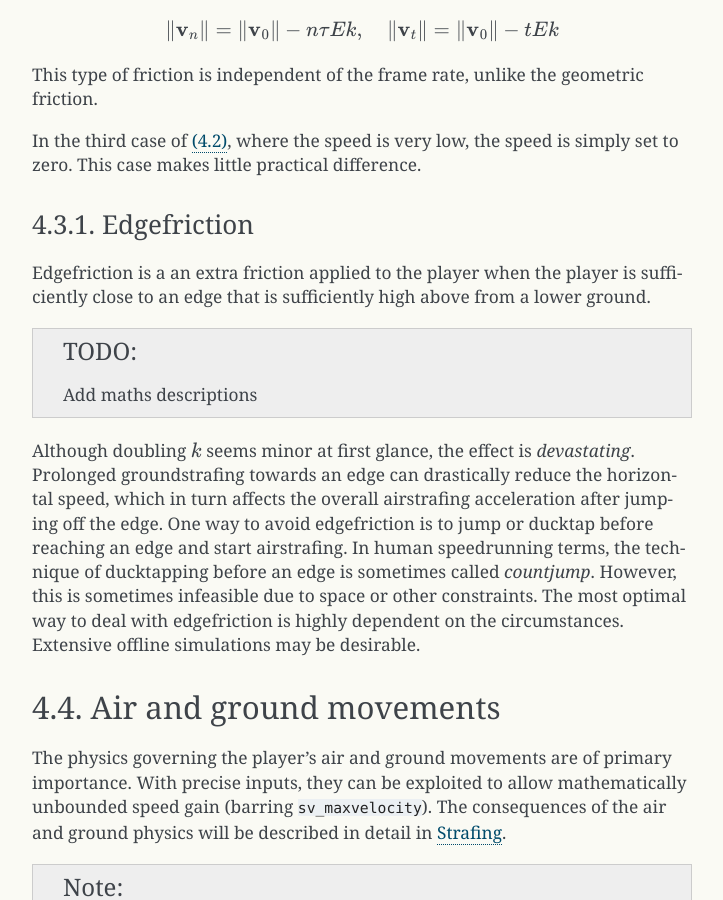
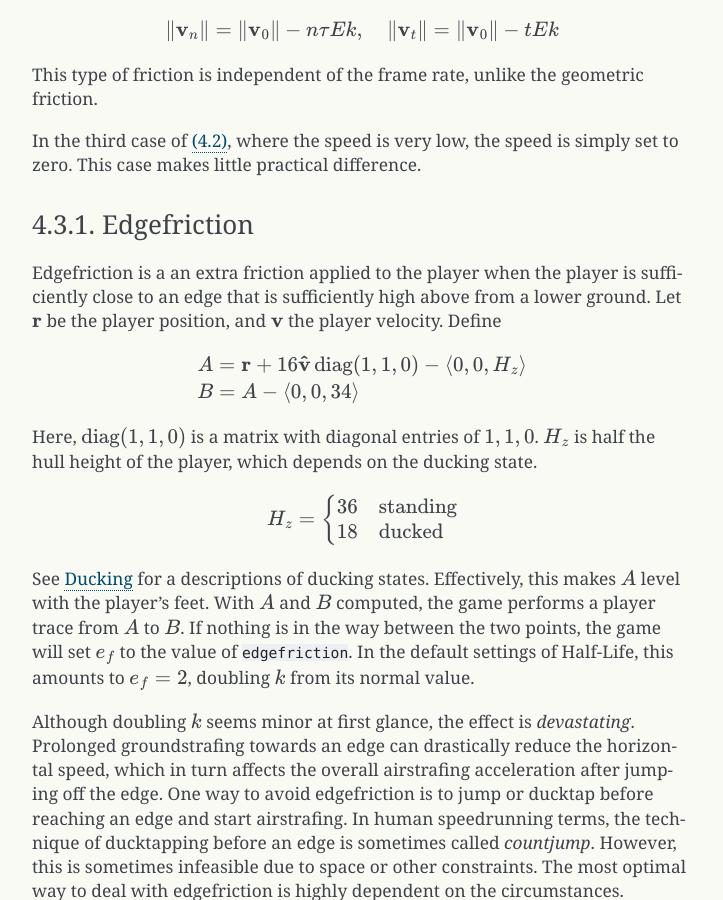
Before and after one commit to Matherunner/hldoc, a Sphinx documentation site: the page built from source/movement.rst, in a window 1280 px wide and 900 px high, scrolled down 3359 px. Shown: the whole window, without its empty margins (388-1111 px from the left). Built offline with Sphinx 7.4.7, drawn with Linux system fonts in a browser that asks for light colours; formulas are drawn with MathJax 3.

Commit message:
Add maths descriptions for edgefriction

```diff
--- a/source/movement.rst
+++ b/source/movement.rst
@@ -111,11 +111,23 @@ In the third case of :eq:`general friction`, where the speed is very low, the sp
 Edgefriction
 ~~~~~~~~~~~~
 
-Edgefriction is a an extra friction applied to the player when the player is sufficiently close to an edge that is sufficiently high above from a lower ground.
+Edgefriction is a an extra friction applied to the player when the player is sufficiently close to an edge that is sufficiently high above from a lower ground. Let :math:`\mathbf{r}` be the player position, and :math:`\mathbf{v}` the player velocity. Define
 
-.. admonition:: TODO
+.. math::
+   \begin{aligned}
+   A &= \mathbf{r} + 16 \mathbf{\hat{v}} \operatorname{diag}(1,1,0) - \langle 0,0,H_z\rangle \\
+   B &= A - \langle 0,0,34\rangle
+   \end{aligned}
 
-   Add maths descriptions
+Here, :math:`\operatorname{diag}(1,1,0)` is a matrix with diagonal entries of :math:`1, 1, 0`. :math:`H_z` is half the hull height of the player, which depends on the ducking state.
+
+.. math:: H_z =
+   \begin{cases}
+   36 & \text{standing} \\
+   18 & \text{ducked}
+   \end{cases}
+
+See :ref:`ducking` for a descriptions of ducking states. Effectively, this makes :math:`A` level with the player's feet. With :math:`A` and :math:`B` computed, the game performs a player trace from :math:`A` to :math:`B`. If nothing is in the way between the two points, the game will set :math:`e_f` to the value of ``edgefriction``. In the default settings of Half-Life, this amounts to :math:`e_f = 2`, doubling :math:`k` from its normal value.
 
 Although doubling :math:`k` seems minor at first glance, the effect is *devastating*. Prolonged groundstrafing towards an edge can drastically reduce the horizontal speed, which in turn affects the overall airstrafing acceleration after jumping off the edge. One way to avoid edgefriction is to jump or ducktap before reaching an edge and start airstrafing. In human speedrunning terms, the technique of ducktapping before an edge is sometimes called *countjump*. However, this is sometimes infeasible due to space or other constraints. The most optimal way to deal with edgefriction is highly dependent on the circumstances. Extensive offline simulations may be desirable.
 
```
